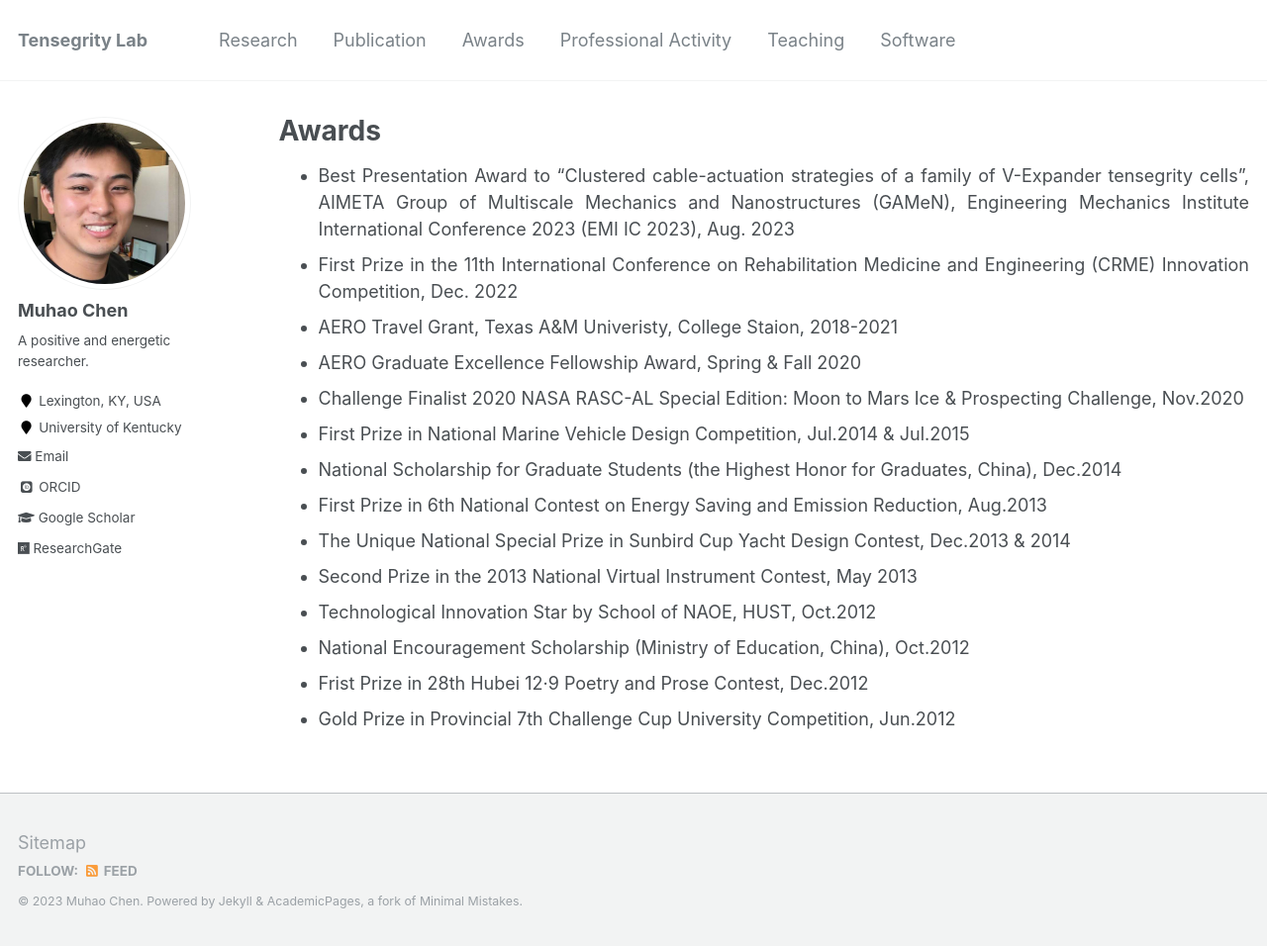
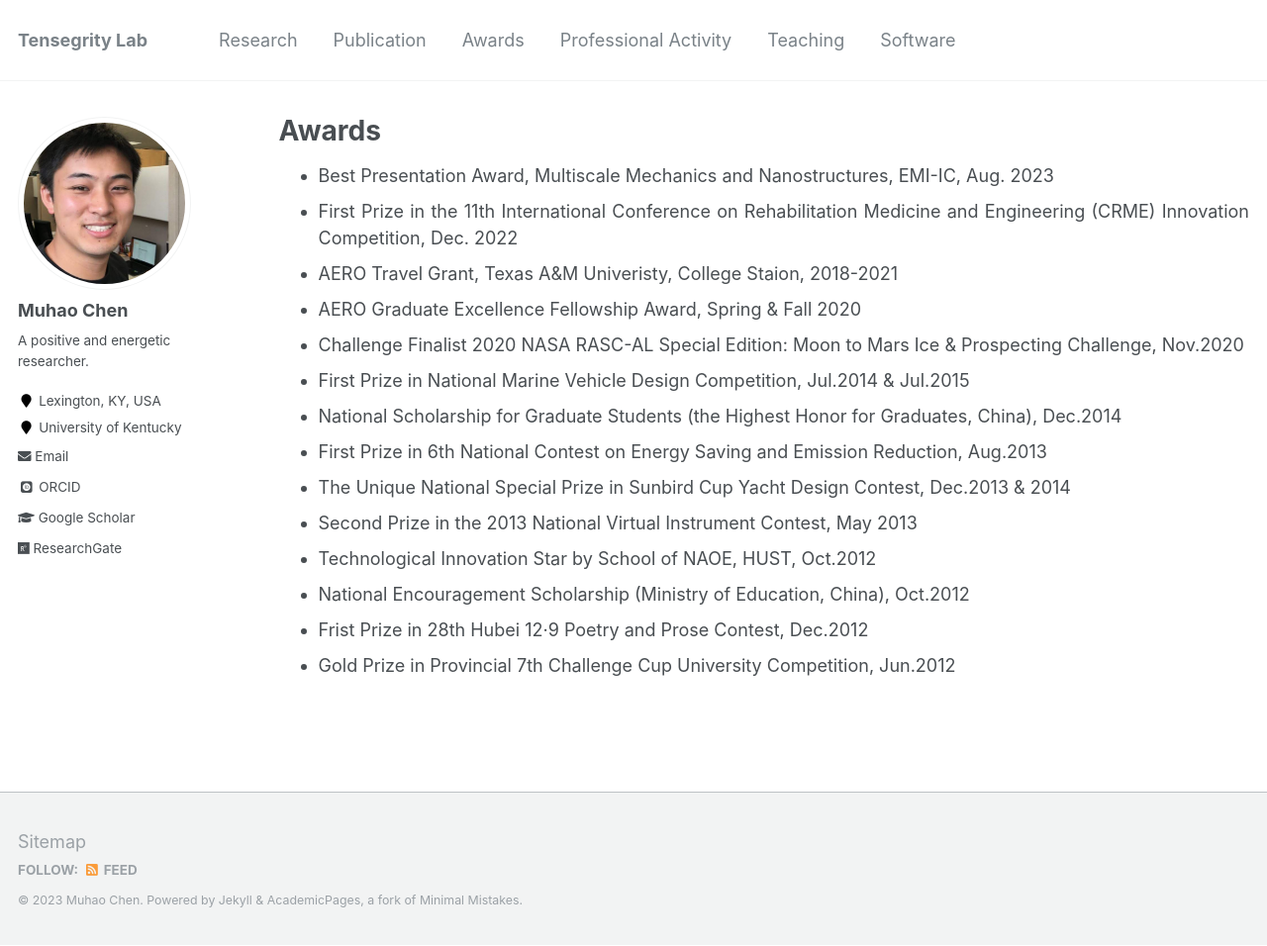
Before and after one commit to Muhao-Chen/muhao-chen.github.io, a Jekyll site: the page built from _pages/funding-and-awards.md, in a window 1280 px wide and 956 px high. Shown: the whole window at 99% size. Built offline with Jekyll 4.4.1, drawn with Linux system fonts in a browser that asks for light colours; some web fonts are replaced.

Commit message:
Update funding-and-awards.md

```diff
--- a/_pages/funding-and-awards.md
+++ b/_pages/funding-and-awards.md
@@ -6,7 +6,7 @@ author_profile: true
 ---
 
 <div style="text-align: justify;" markdown="1">
-* Best Presentation Award to "Clustered cable-actuation strategies of a family of V-Expander tensegrity cells", AIMETA Group of Multiscale Mechanics and Nanostructures (GAMeN), Engineering Mechanics Institute International Conference 2023 (EMI IC 2023), Aug. 2023
+* Best Presentation Award, Multiscale Mechanics and Nanostructures, EMI-IC, Aug. 2023
 * First Prize in the 11th International Conference on Rehabilitation Medicine and Engineering (CRME) Innovation Competition, Dec. 2022
 * AERO Travel Grant, Texas A&M Univeristy, College Staion, 2018-2021
 * AERO Graduate Excellence Fellowship Award, Spring & Fall 2020
```
